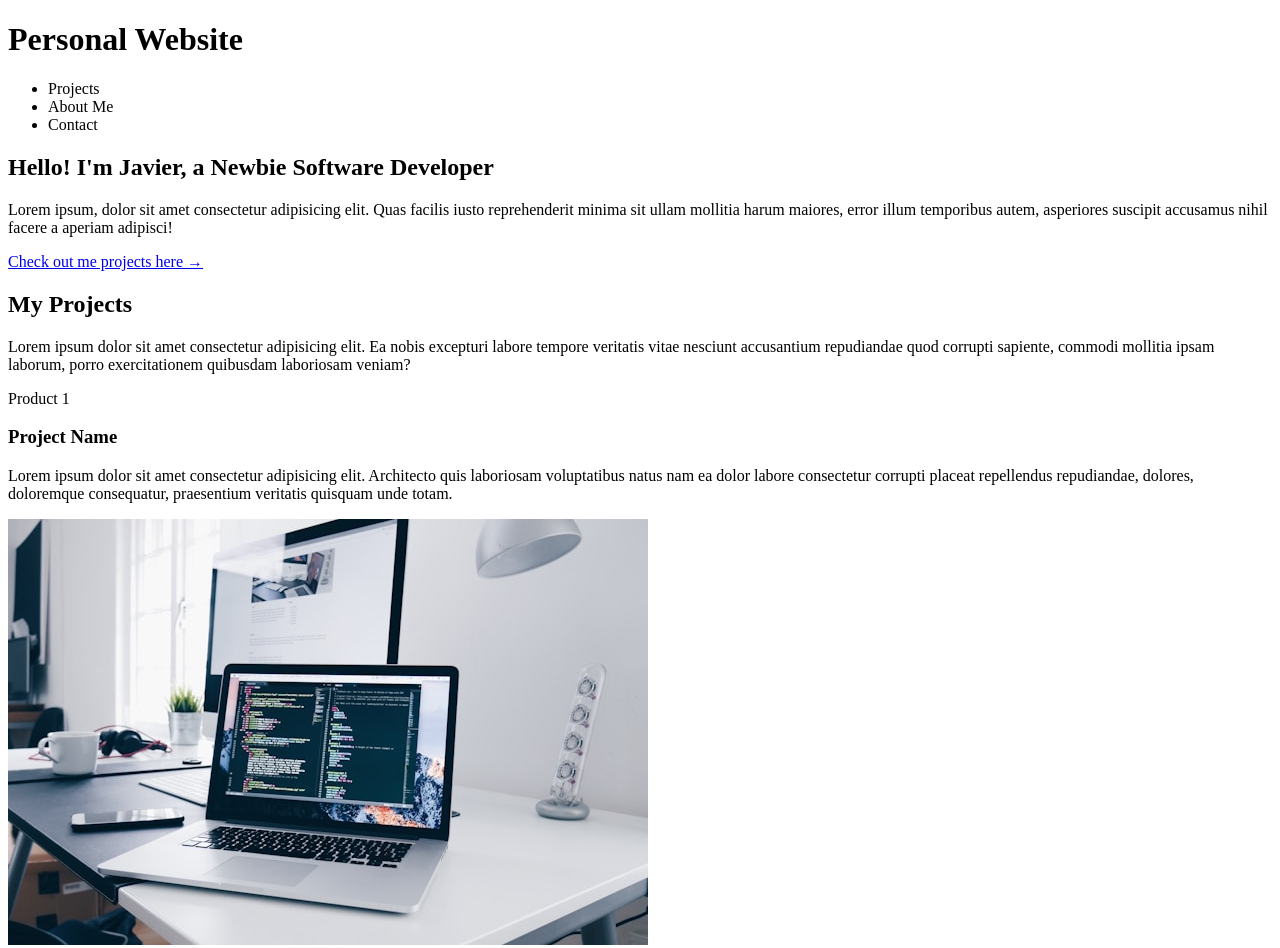
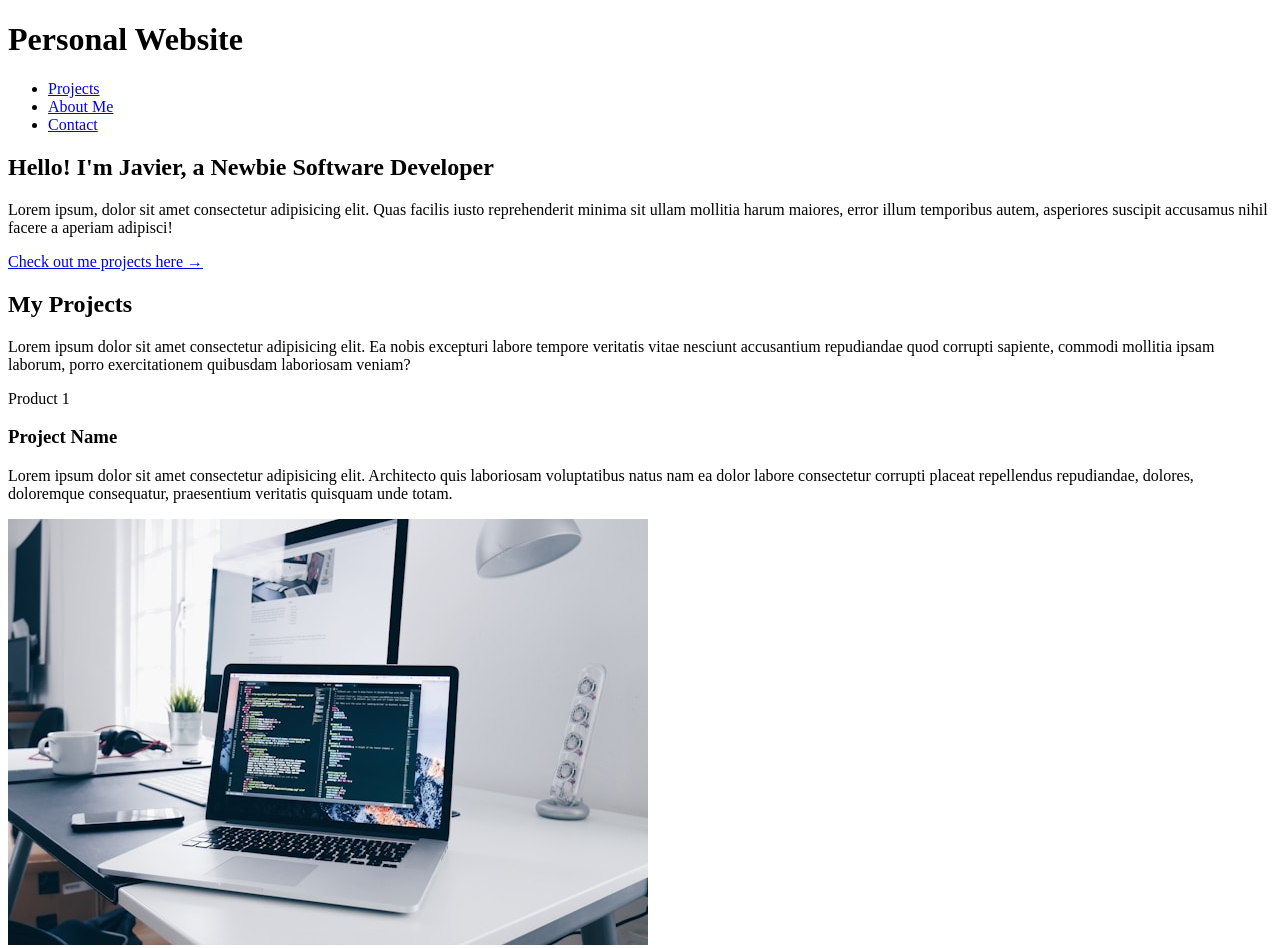
Before and after one commit to jasearce/tod-projects, a plain HTML site: page practice-projects/01-personal-portfolio/index.html in a window 1280 px wide. Shown: the top 948 px of the page. Drawn offline with Linux system fonts and the light colour scheme.

Commit message:
add links in nav and back-to-top button

```diff
--- a/practice-projects/01-personal-portfolio/index.html
+++ b/practice-projects/01-personal-portfolio/index.html
@@ -12,9 +12,9 @@
       <h1>Personal Website</h1>
       <nav>
         <ul>
-          <li>Projects</li>
-          <li>About Me</li>
-          <li>Contact</li>
+          <li><a href="#projects">Projects</a></li>
+          <li><a href="#about-me">About Me</a></li>
+          <li><a href="#contact">Contact</a></li>
         </ul>
       </nav>
     </header>
@@ -124,5 +124,6 @@
       Copyright &copy; Javier Arce 2025 & Uicons by <a href="https://www.flaticon.com/uicons">Flaticon</a>
     </footer>
   </div>
+  <a href="#" class="back-to-top">↑</a>
 </body>
 </html>
```
